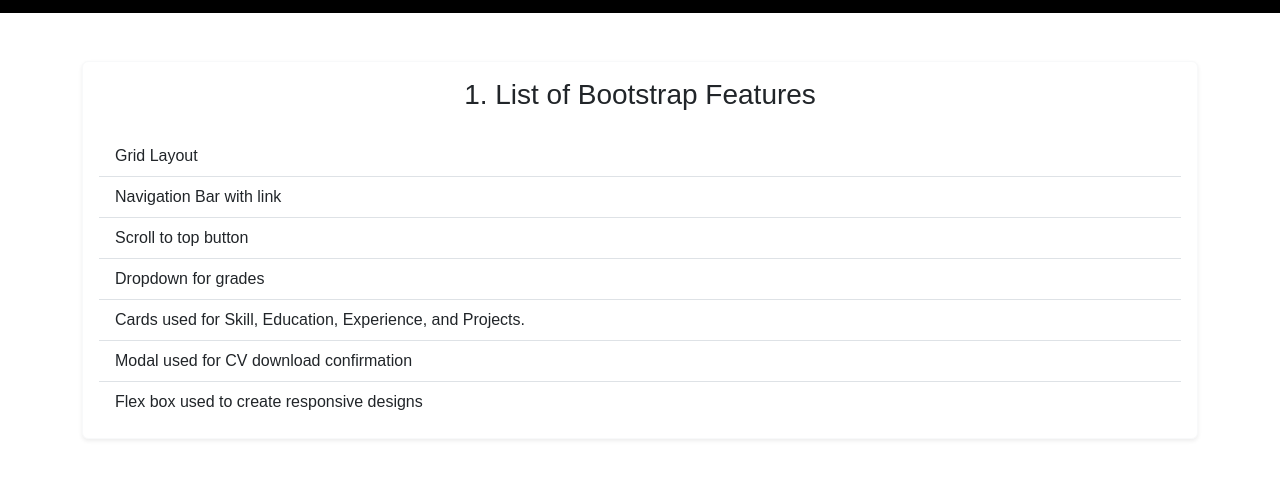
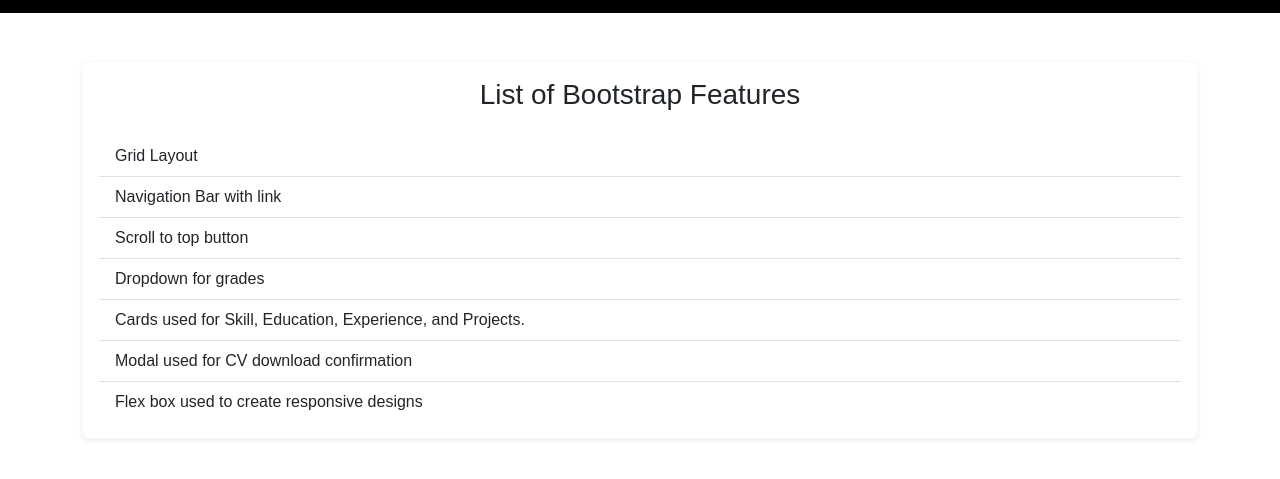
Before and after one commit to Tadhgkeegan/IMDCA2, a plain HTML site: page feature-list.html in a window 1280 px wide. Shown: the part 59-538 px from the top of the page. Drawn offline with nearby package versions, Linux system fonts and the light colour scheme.

Commit message:
Features Page Fix

```diff
--- a/feature-list.html
+++ b/feature-list.html
@@ -56,7 +56,7 @@
             <div class="col-12 mb-4">
                 <div class="card shadow-sm border-light">
                     <div class="card-body">
-                        <h3 class="card-title text-center mb-4">1. List of Bootstrap Features</h3>
+                        <h3 class="card-title text-center mb-4">List of Bootstrap Features</h3>
                         <ul class="list-group list-group-flush">
                             <li class="list-group-item">Grid Layout</li>
                             <li class="list-group-item">Navigation Bar with link</li>
```
